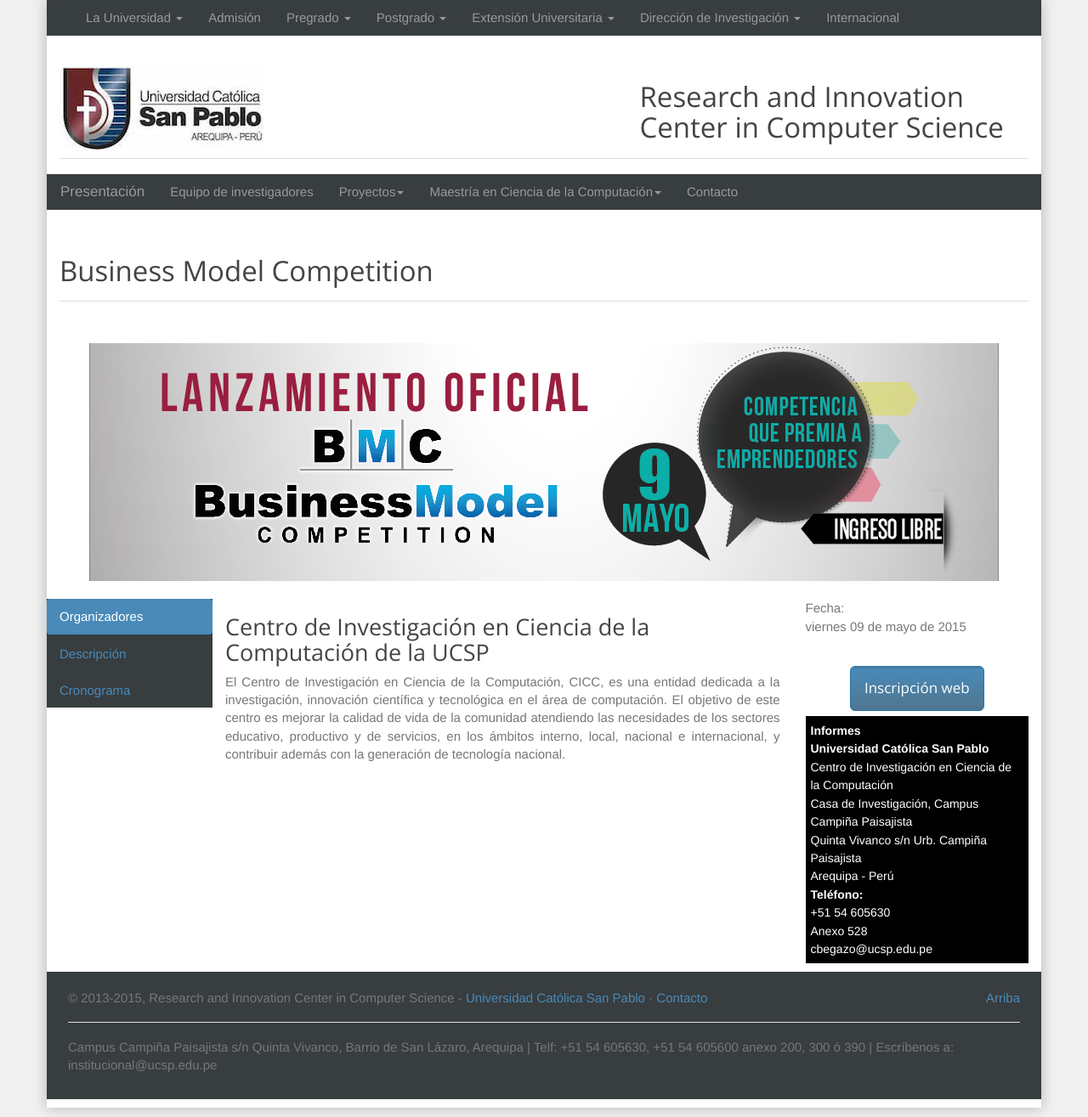
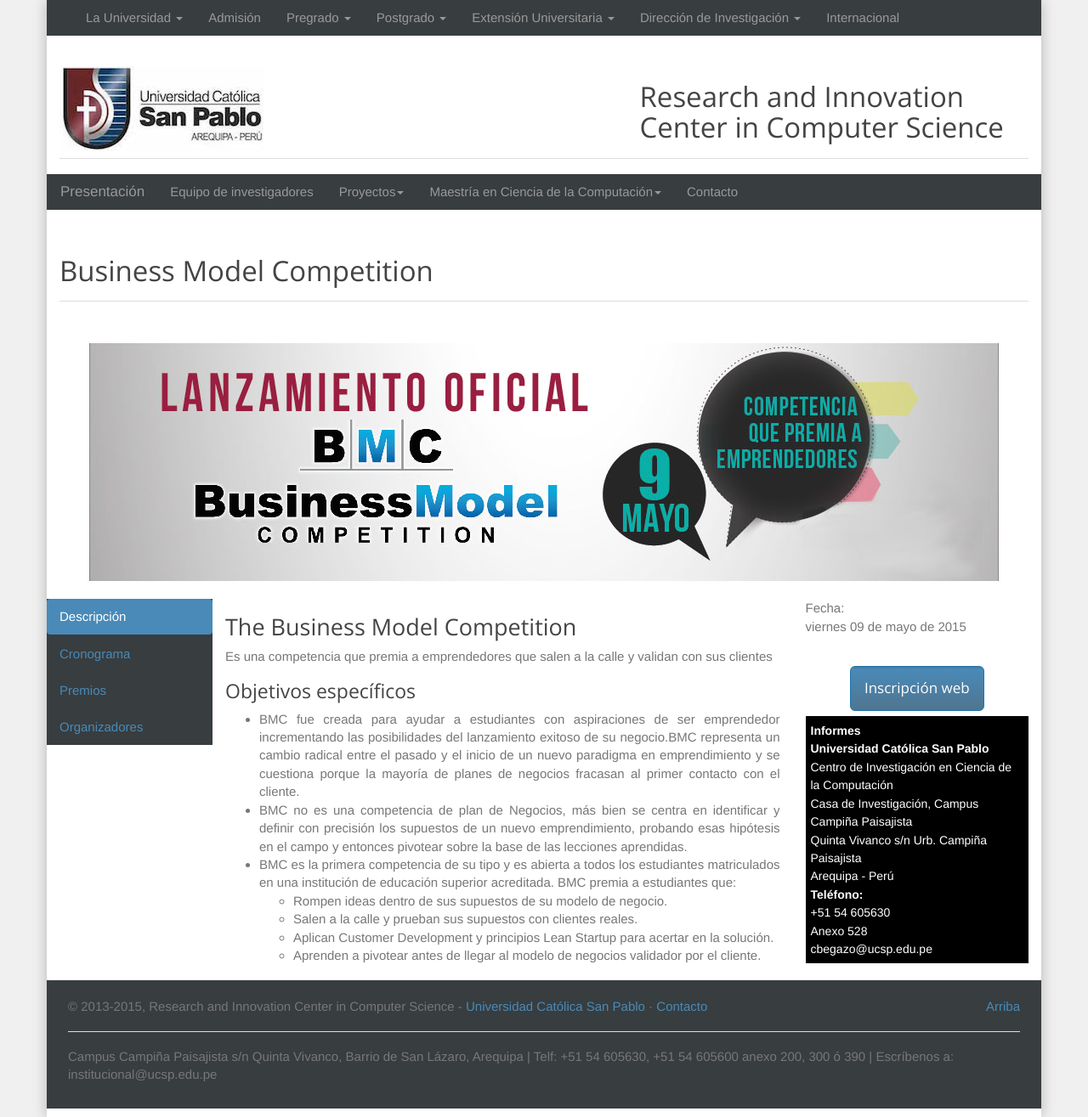
Before and after one commit to cs-ucsp/rics-ucsp, a Jekyll site: the page built from eventos/business-model-competition.html, in a window 1280 px wide. Shown: the whole page at 85% size. Built offline with Jekyll 4.4.1, drawn with Linux system fonts in a browser that asks for light colours; nearby versions of some CDN libraries; Markdown is read by kramdown in place of the engine named in the settings.

Commit message:
Updated event details.

```diff
--- a/eventos/business-model-competition.html
+++ b/eventos/business-model-competition.html
@@ -15,15 +15,16 @@ title: Business Model Competition
 <div class="row">
   <div class="col-md-2">
     <ul role="tablist" class="nav nav-pills nav-stacked navbar-inverse" id="myTab">
-      <li role="presentation" class="active"><a href="#organizadores" aria-controls="organizadores" role="tab">Organizadores</a></li>
-      <li role="presentation"><a href="#descripcion" aria-controls="descripcion" role="tab">Descripción</a></li>
+      <li role="presentation" class="active"><a href="#descripcion" aria-controls="descripcion" role="tab">Descripción</a></li>
       <li role="presentation"><a href="#cronograma" aria-controls="cronograma" role="tab">Cronograma</a></li>
+      <li role="presentation"><a href="#premios" aria-controls="premios" role="tab">Premios</a></li>
+      <li role="presentation"><a href="#organizadores" aria-controls="organizadores" role="tab">Organizadores</a></li>
     </ul>
   </div>
 
   <div class="col-md-7">
     <div class="tab-content">
-      <div role="tabpanel" class="tab-pane active" id="organizadores">
+      <div role="tabpanel" class="tab-pane" id="organizadores">
         <h2>Centro de Investigación en Ciencia de la Computación de la UCSP</h2>
         <p style="text-align: justify;">El Centro de
         Investigación en Ciencia de la Computación, CICC, es una
@@ -35,7 +36,7 @@ title: Business Model Competition
         nacional e internacional, y contribuir además con la
         generación de tecnología nacional.</p>
       </div>
-      <div role="tabpanel" class="tab-pane" id="descripcion">
+      <div role="tabpanel" class="tab-pane active" id="descripcion">
         <h2 style="text-align: justify;">The Business Model Competition</h2>
         <p style="text-align: justify;">Es una competencia que
           premia a emprendedores que salen a la calle y validan con
@@ -66,6 +67,29 @@ title: Business Model Competition
             <li>Aprenden a pivotear antes de llegar al modelo de negocios validador por el cliente.</li>
           </ul>
         </ul>
+      </div>
+      <div role="tabpanel" class="tab-pane" id="premios">
+        <h2>Premios</h2>
+        <p style="text-align: justify;">El Business Model Competition (BMC) va a otorgar $8,000.00 dólares en premios a los
+	  ganadores de la competencia organizada por la UCSP repartidos de la siguiente manera:</p>
+
+        <table class="table table-bordered">
+          <tr>
+            <td>1er Lugar</td>
+            <td>$ 5,000.00</td>
+          </tr>
+          <tr>
+            <td>2do Lugar</td>
+            <td>$ 2,000.00</td>
+          </tr>
+          <tr>
+            <td>3er Lugar</td>
+            <td>$ 1,000.00</td>
+          </tr>
+        </table>
+        <p style="text-align: justify;">Además el ganador del 1er Lugar clasifica a la final nacional de la competencia,
+	  donde competirá con los ganadores de otras universidades del país para buscar la clasificación a la
+	  competencia internacional llevada a cabo en Estados Unidos.</p>
       </div>
       <div role="tabpanel" class="tab-pane" id="cronograma">
         <h2>Cronograma</h2>
```
Also changed, not shown: img/eventos/evento-bmc.jpg.
